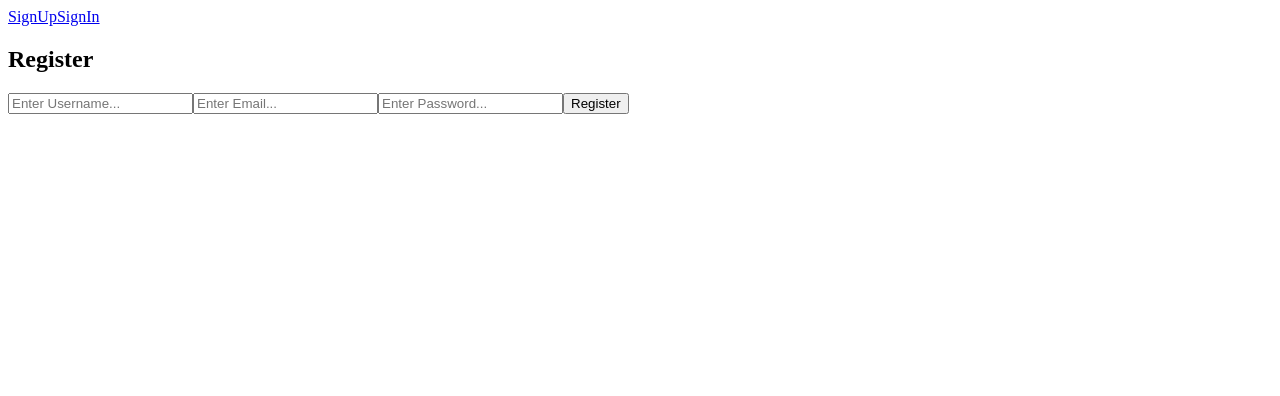
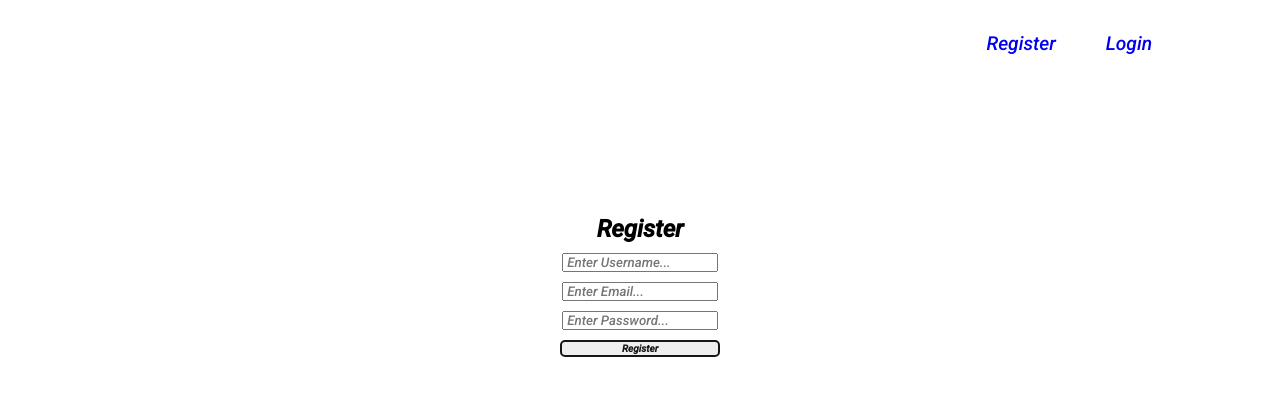
Before and after one commit to compl3xX/BlogGo, a React (Create React App) app in the folder frontend/: page / in a window 1280 px wide. Shown: the top 396 px of the page. Built offline with nearby package versions, Linux system fonts and the light colour scheme.

Commit message:
button-comp | styling

```diff
--- a/frontend/src/App.css
+++ b/frontend/src/App.css
@@ -1 +1,15 @@
-@import url('https://fonts.googleapis.com/css2?family=Roboto:ital,wght@1,500&display=swap');
+
+* {
+  box-sizing: border-box;
+  margin: 0;
+  padding: 0;
+  scroll-behavior: smooth;
+
+}
+
+.main_container {
+  margin: auto;
+  min-height: 100vh;
+  max-width: 1300px;
+
+}
--- a/frontend/src/App.js
+++ b/frontend/src/App.js
@@ -8,6 +8,7 @@ import { NavBar } from "./components";
 
 function App() {
   return (
+    <div className="main_container">
       <BrowserRouter>
         <NavBar />
         <Routes>
@@ -15,6 +16,7 @@ function App() {
           <Route path="/SignIn" element={<SignIn />} />
         </Routes>
       </BrowserRouter>
+    </div>
   );
 }
 
--- /dev/null
+++ b/frontend/src/components/Button/Button.jsx
@@ -0,0 +1,10 @@
+import React from 'react'
+import './Button.scss'
+
+const Button = ({ BntText, handel}) => {
+    return (
+        <button onClick={handel}>{BntText}</button>
+    )
+}
+
+export default Button
--- /dev/null
+++ b/frontend/src/components/Button/Button.scss
@@ -0,0 +1,18 @@
+button {
+  display: inline-block;
+  padding: 1px 60px;
+  font-size: 10px;
+  font-weight: bold;
+  text-align: center;
+  text-decoration: none;
+  cursor: pointer;
+  border: 2px solid #171717;
+  border-radius: 5px;
+  color: #191818;
+
+  transition: background-color 0.3s ease, color 0.3s ease;
+
+  &:hover {
+    background-color: #969595;
+  }
+}
--- a/frontend/src/components/Navbar/NavBar.jsx
+++ b/frontend/src/components/Navbar/NavBar.jsx
@@ -1,10 +1,11 @@
 import React from 'react'
 import { NavLink } from "react-router-dom"
+import './NavBar.scss'
 const NavBar = () => {
     return (
-        <div>
-            <NavLink to='/'>SignUp</NavLink>
-            <NavLink to='/signIn'>SignIn</NavLink>
+        <div className="navbar">
+            <NavLink to='/'>Register</NavLink>
+            <NavLink to='/signIn'>Login</NavLink>
         </div>
     )
 }
--- /dev/null
+++ b/frontend/src/components/Navbar/NavBar.scss
@@ -0,0 +1,13 @@
+.navbar {
+  display: flex;
+  flex-direction: row;
+  justify-content: flex-end;
+  gap: 50px;
+  margin-right: 8rem;
+  margin-top: 2rem;
+  font-size: larger;
+
+  a {
+    text-decoration: none;
+  }
+}
--- a/frontend/src/components/index.js
+++ b/frontend/src/components/index.js
@@ -1 +1,2 @@
 export { default as NavBar } from './Navbar/NavBar'
+export { default as Button } from './Button/Button'
--- a/frontend/src/index.css
+++ b/frontend/src/index.css
@@ -0,0 +1,5 @@
+@import url("https://fonts.googleapis.com/css2?family=Roboto:ital,wght@1,500&display=swap");
+
+* {
+  font-family: Roboto, sans-serif;
+}
--- a/frontend/src/pages/SignIn/SignIn.jsx
+++ b/frontend/src/pages/SignIn/SignIn.jsx
@@ -1,4 +1,7 @@
 import React from 'react'
+
+import './SignIn.scss'
+import { Button } from "../../components"
 
 const signInHandler = () => {
 
@@ -7,10 +10,11 @@ const signInHandler = () => {
 const SignIn = () => {
 
     return (
-        <div>
-            <input placeholder="Enter username..." />
-            <input placeholder="Enter password..." />
-            <button onClick={signInHandler}>Sign In</button>
+        <div className="sign_in">
+            <h2>Login</h2>
+            <input placeholder=" Enter username..." />
+            <input placeholder=" Enter password..." />
+            <Button handel={signInHandler} BntText="Login" />
         </div>
     )
 }
--- a/frontend/src/pages/SignIn/SignIn.scss
+++ b/frontend/src/pages/SignIn/SignIn.scss
@@ -0,0 +1,8 @@
+.sign_in {
+  display: flex;
+  flex-direction: column;
+  justify-content: center;
+  align-items: center;
+  gap: 10px;
+  margin-top: 10rem;
+}
--- a/frontend/src/pages/SignUp/SignUp.jsx
+++ b/frontend/src/pages/SignUp/SignUp.jsx
@@ -1,6 +1,7 @@
 import React, { useState } from 'react'
 import api from "../../utilis/baseUrl"
 import './SignUp.scss'
+import { Button } from "../../components"
 
 
 const SignUp = () => {
@@ -11,7 +12,7 @@ const SignUp = () => {
 
     const registerUserHandler = () => {
 
-        api.post('/api/register', { username, email, password }).then(resp => {
+        api.post('/api/signUp', { username, email, password }).then(resp => {
             alert('User is registered Successfully')
             console.log("Success", resp)
         }).catch(err => {
@@ -21,26 +22,28 @@ const SignUp = () => {
 
 
     return (
-        <div>
+        <div className="sign_up">
 
             <h2>Register</h2>
 
-            <input placeholder="Enter Username..."
+            <input placeholder=" Enter Username..."
                 type="text"
                 onChange={e => setUsername(e.target.value)}
                 value={username} />
 
-            <input placeholder="Enter Email..."
+            <input placeholder=" Enter Email..."
                 type="email"
                 onChange={e => setEmail(e.target.value)}
                 value={email} />
 
-            <input placeholder="Enter Password..."
+            <input placeholder=" Enter Password..."
                 type="password"
                 onChange={e => setPassword(e.target.value)}
                 value={password} />
 
-            <button onClick={registerUserHandler}>Register</button>
+            {/* <button onClick={registerUserHandler}></button> */}
+
+            <Button BntText="Register" handel={registerUserHandler} />
 
         </div>
     )
--- a/frontend/src/pages/SignUp/SignUp.scss
+++ b/frontend/src/pages/SignUp/SignUp.scss
@@ -0,0 +1,9 @@
+.sign_up {
+  display: flex;
+  flex-direction: column;
+  justify-content: center;
+  align-items: center;
+  gap: 10px;
+  margin-top: 10rem;
+
+}
```
Also changed, not shown: 1 other file (tests, documents, lock files or other folders). Lines whose indentation alone changed are shown as unchanged.
